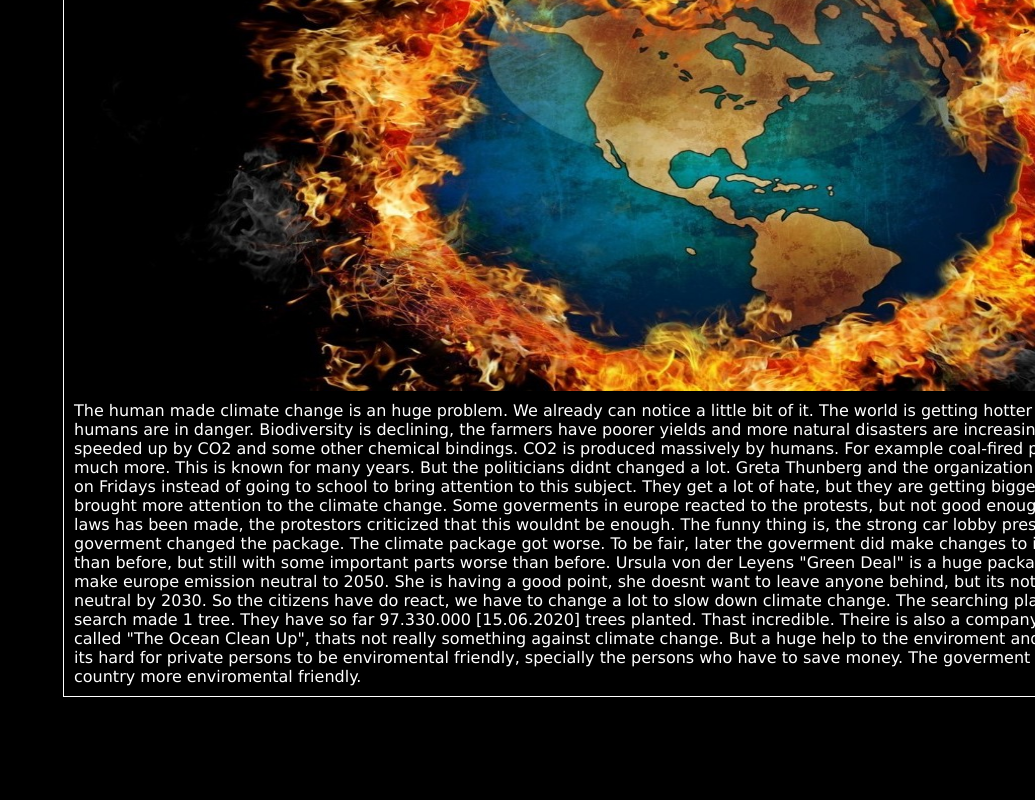
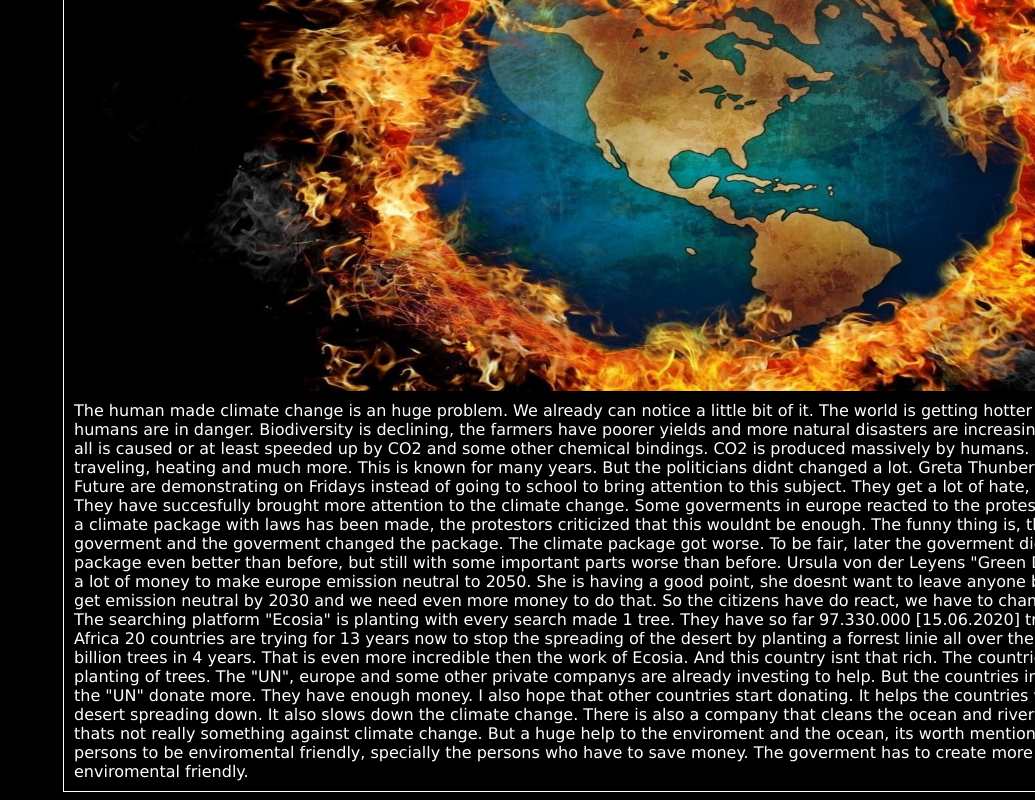
Before and after one commit to RexanSnerf/Marti-Website, a plain HTML site: page Climate.html in a window 1280 px wide. Shown: the part 358-1158 px from the top of the page, without its empty margins (245-1280 px from the left). Before the commit the page ends 1063 px from the top, so only its background shows below. Drawn offline with Linux system fonts and the light colour scheme.

Commit message:
Add files via upload

```diff
--- a/Climate.html
+++ b/Climate.html
@@ -37,7 +37,7 @@
         <img class="PostImage" src="BurningWorld.jpg">
         <div class="PostText">
             The human made climate change is an huge problem. We already can notice a little bit of it. The world is getting hotter every year.
-            The nature and we humans are in danger. Biodiversity is declining, the farmers have poorer yields and more natural disasters are increasing.
+            The nature and we humans are in danger. Biodiversity is declining, the farmers have poorer yields and more natural disasters are increasing. The deserts are getting bigger.
             This all is caused or at least speeded up by CO2 and some other chemical bindings. CO2 is produced massively by humans.
             For example coal-fired power plants, traveling, heating and much more. This is known for many years. But the politicians didnt changed a lot.
             Greta Thunberg and the organization Fridays for Future are demonstrating on Fridays instead of going to school to bring attention to this subject.
@@ -46,10 +46,15 @@
             In Germany a climate package with laws has been made, the protestors criticized that this wouldnt be enough. The funny thing is, the strong car lobby pressured the goverment and the goverment changed the package.
             The climate package got worse. To be fair, later the goverment did make changes to it that made the package even better than before, but still with some important parts worse than before.
             Ursula von der Leyens "Green Deal" is a huge package with laws and a lot of money to make europe emission neutral to 2050.
-            She is having a good point, she doesnt want to leave anyone behind, but its not enough, we have to get emission neutral by 2030.
+            She is having a good point, she doesnt want to leave anyone behind, but its not enough, we have to get emission neutral by 2030 and we need even more money to do that.
             So the citizens have do react, we have to change a lot to slow down climate change.
-            The searching platform "Ecosia" is planting with every search made 1 tree. They have so far 97.330.000 [15.06.2020] trees planted. Thast incredible.
-            Theire is also a company that cleans the ocean and rivers. It's called "The Ocean Clean Up", thats not really something against climate change. But a huge help to the enviroment and the ocean worth mentioning.
+            The searching platform "Ecosia" is planting with every search made 1 tree. They have so far 97.330.000 [15.06.2020] trees planted. Thats incredible.
+            In Africa 20 countries are trying for 13 years now to stop the spreading of the desert by planting a forrest linie all over the continent.
+            Ethopia wants to plant 20 billion trees in 4 years. That is even more incredible then the work of Ecosia. And this country isnt that rich.
+            The countries want to spend 30 billion euro on planting of trees. The "UN", europe and some other private companys are already investing to help.
+            But the countries in africa need more. I hope europa and the "UN" donate more. They have enough money. I also hope that other countries start donating.
+            It helps the countries very much and slows not only the desert spreading down. It also slows down the climate change.
+            There is also a company that cleans the ocean and rivers. It's called "The Ocean Clean Up", thats not really something against climate change. But a huge help to the enviroment and the ocean, its worth mentioning.
             I think its hard for private persons to be enviromental friendly, specially the persons who have to save money. The goverment has to create more laws to make this country more enviromental friendly.
         </div>
     </div>
```
